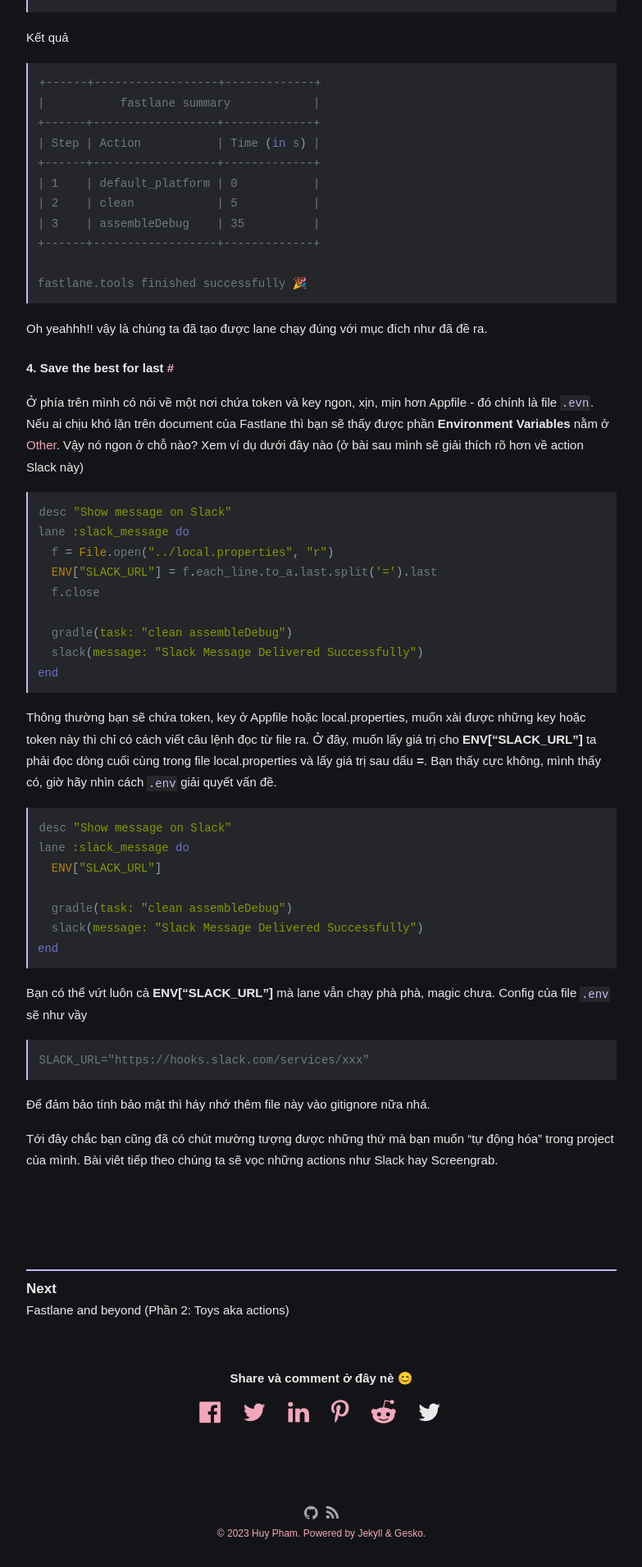
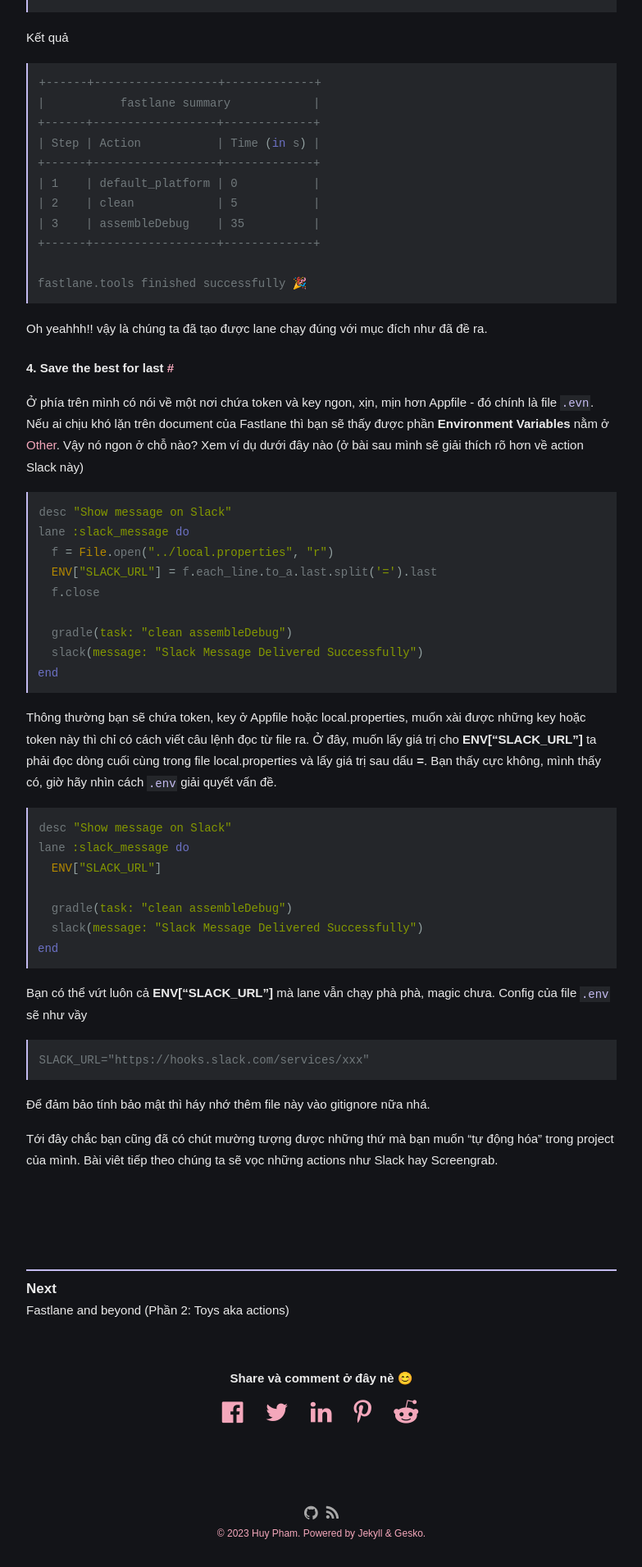
Before and after one commit to coder7eeN/coder7eeN.github.io, a Jekyll site: the page built from _posts/2021-01-08-fastlane-p1-firstlook.md, in a window 1280 px wide. Shown: the part 4323-6234 px from the top of the page at 82% size, without its empty margins (248-1031 px from the left). Built offline with Jekyll 4.4.1, drawn with Linux system fonts in a browser that asks for light colours; some web fonts are replaced; comment, search, counter and statistics services are not loaded.

```diff
--- a/_includes/share_bar.html
+++ b/_includes/share_bar.html
@@ -34,7 +34,6 @@
             <i class="fa fa-reddit-alien fa-2x share-button"></i>
         </a>
 
-        <i class="fa fa-twitter fa-2x share-button"></i>
     </div>
 
 </div>
```
